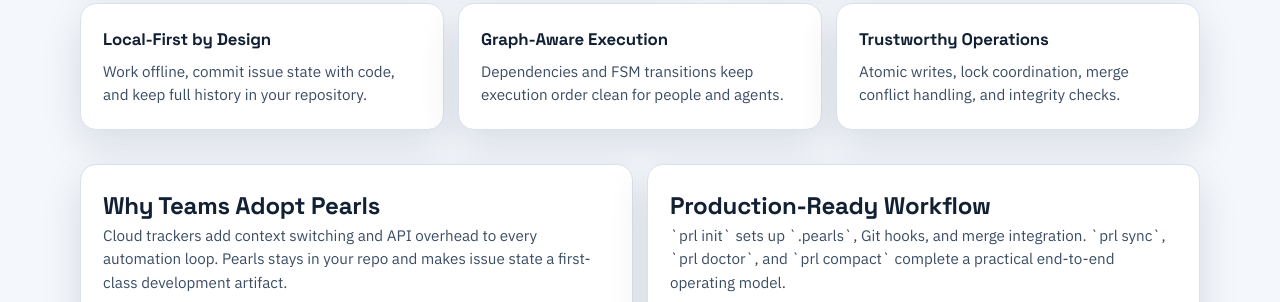
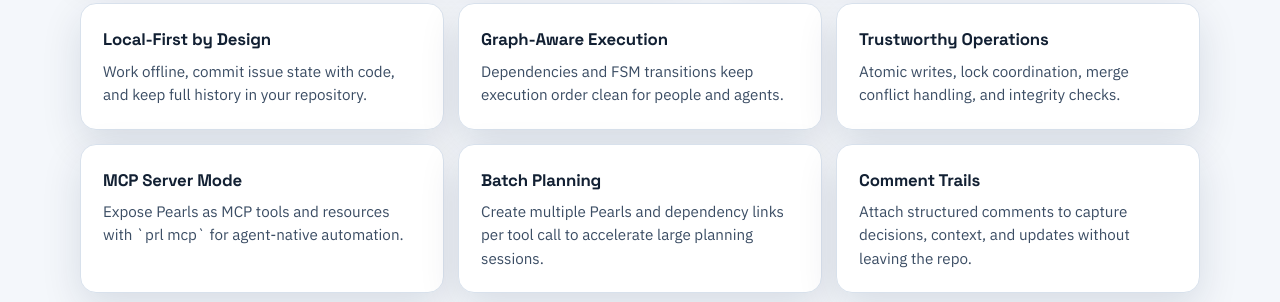
Before and after one commit to mrorigo/pearls, a plain HTML site: page docs/index.html in a window 1280 px wide. Shown: the part 1075-1377 px from the top of the page. Drawn offline with Linux system fonts and the light colour scheme.

Commit message:
updated landing page

```diff
--- a/docs/index.html
+++ b/docs/index.html
@@ -392,6 +392,18 @@
           <h3>Trustworthy Operations</h3>
           <p>Atomic writes, lock coordination, merge conflict handling, and integrity checks.</p>
         </article>
+        <article class="tile reveal">
+          <h3>MCP Server Mode</h3>
+          <p>Expose Pearls as MCP tools and resources with `prl mcp` for agent-native automation.</p>
+        </article>
+        <article class="tile reveal">
+          <h3>Batch Planning</h3>
+          <p>Create multiple Pearls and dependency links per tool call to accelerate large planning sessions.</p>
+        </article>
+        <article class="tile reveal">
+          <h3>Comment Trails</h3>
+          <p>Attach structured comments to capture decisions, context, and updates without leaving the repo.</p>
+        </article>
       </div>
     </section>
 
```
